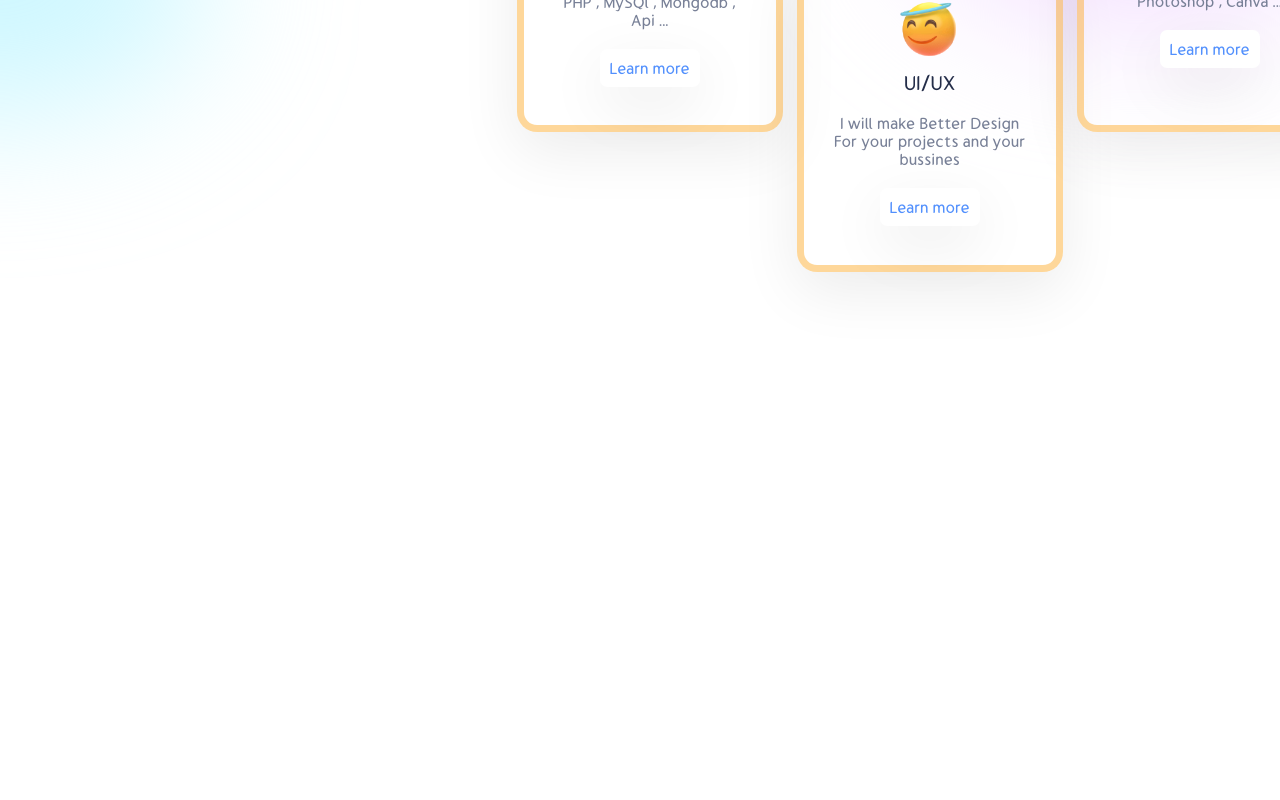
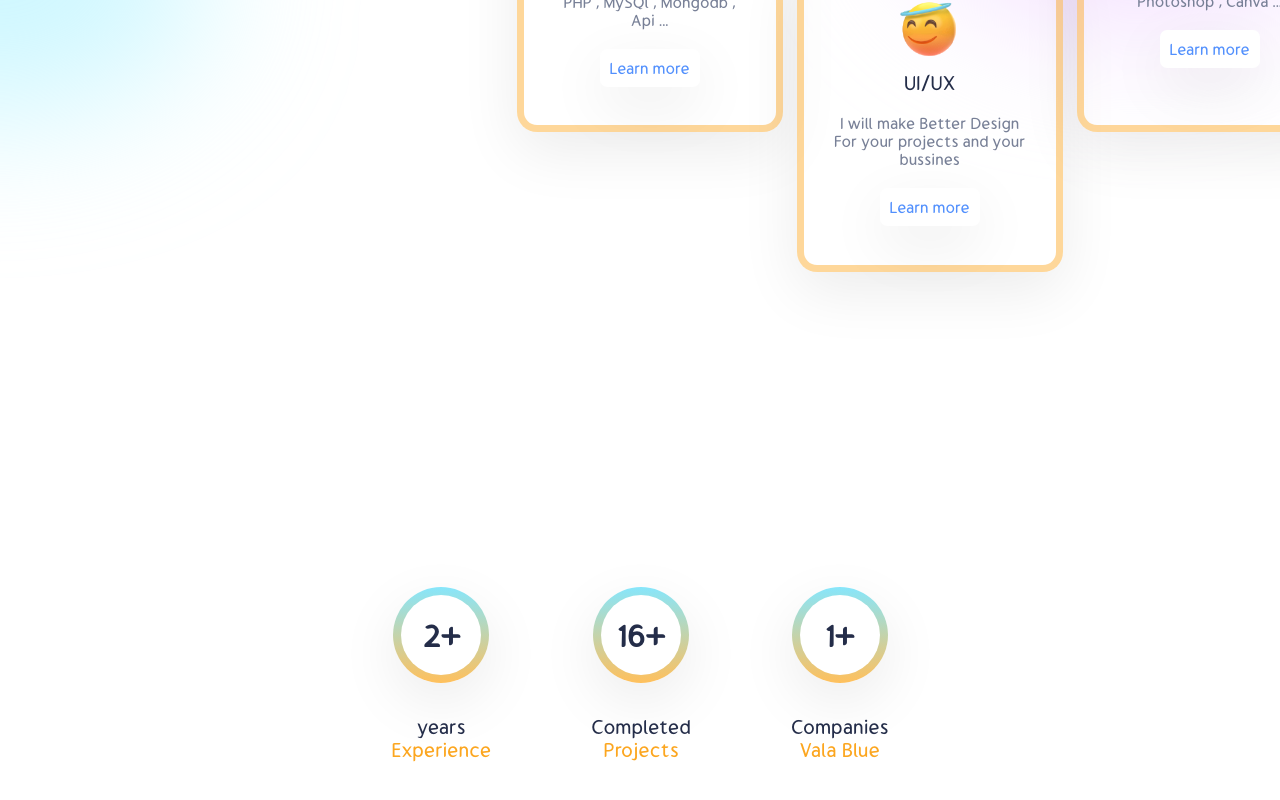
Before and after one commit to yassine5551/Portfolio, a React (Vite) app: page / in a window 1280 px wide. Shown: the part 1428-2228 px from the top of the page. Before the commit the page ends 1996 px from the top, so only its background shows below. Built offline with nearby package versions, Linux system fonts and the light colour scheme.

Commit message:
Experience Section done

```diff
--- a/src/App.jsx
+++ b/src/App.jsx
@@ -1,3 +1,4 @@
+import Experience from "./Components/Experience/Experience";
 import Navbar from "./Components/Navbar/Navbar";
 import Intro from "./Components/intro/Intro";
 import Services from "./Components/services/Services";
@@ -7,7 +8,8 @@ function App() {
     <div className="App">
       <Navbar />
       <Intro />
-      <Services/>
+      <Services />
+      <Experience/>
     </div>
   );
 }
--- /dev/null
+++ b/src/Components/Experience/Experience.css
@@ -0,0 +1,44 @@
+.experience{
+    display: flex;
+    align-items: center;
+    justify-content: center;
+    gap: 5rem;
+    height: 30vh;
+    margin-bottom: 8rem;
+}
+.achievement{
+    display: flex;
+    flex-direction: column;
+    align-items: center;
+}
+
+.circle{
+    border-radius: 100%;
+    width: 4rem;
+    height: 4rem;
+    position: relative;
+    background: white;
+    display: flex;
+    align-items: center;
+    justify-content: center;
+    font-size: 1.5rem;
+    font-weight: bold;
+    margin-bottom: 2rem;
+}
+
+.circle::before{
+    border-radius: 100%;
+    content: "";
+    background-image: linear-gradient(to bottom , #87e6fb , #ffc05c 100%);
+    top: -8px;
+    right: -8px;
+    bottom: -8px;
+    left: -8px;
+    position: absolute;
+    z-index: -1;
+    box-shadow: var(--boxShadow);
+}
+
+.achievement span:nth-of-type(2){
+    color: var(--orange);
+}
--- /dev/null
+++ b/src/Components/Experience/Experience.jsx
@@ -0,0 +1,25 @@
+
+import './Experience.css'
+function Experience() {
+  return (
+      <div className="experience">
+          <div className="achievement">
+              <div className="circle">2+</div>
+              <span>years</span>
+              <span>Experience</span>
+          </div>
+          <div className="achievement">
+              <div className="circle">16+</div>
+              <span>Completed</span>
+              <span>Projects</span>
+          </div>
+          <div className="achievement">
+              <div className="circle">1+</div>
+              <span>Companies</span>
+              <span>Vala Blue</span>
+          </div>
+    </div>
+  )
+}
+
+export default Experience
```
